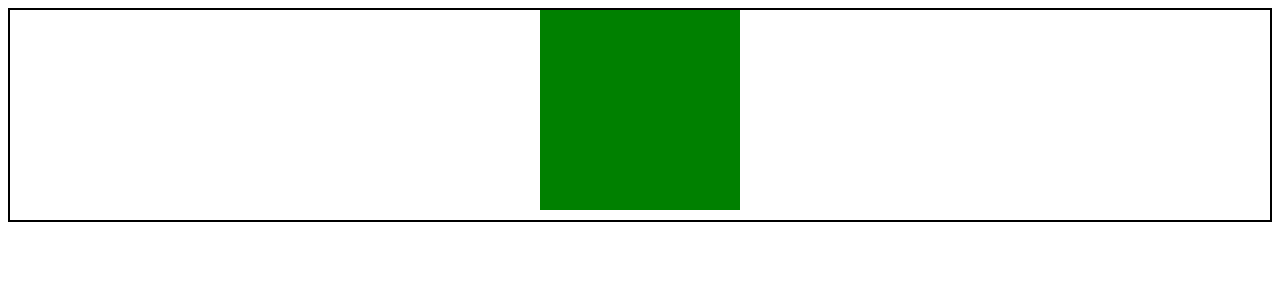
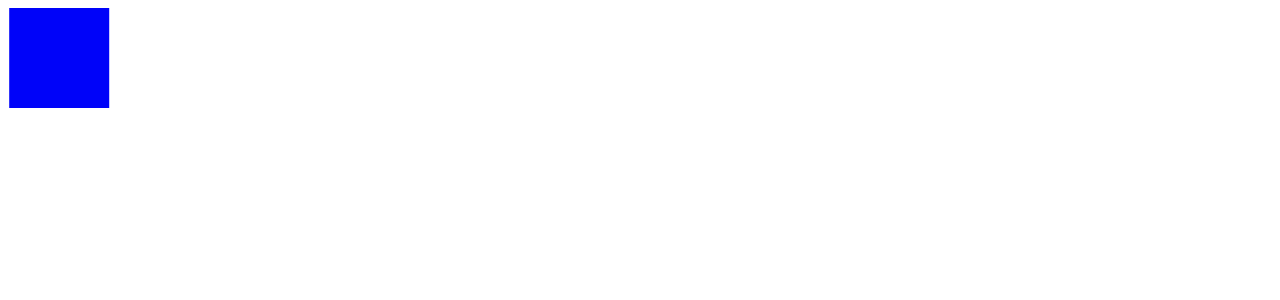
Before and after one commit to rh-abir/web-animation, a React (Vite) app: page / in a window 1280 px wide. Shown: the top 300 px of the page. Built offline with nearby package versions, Linux system fonts and the light colour scheme.

Commit message:
css animation

```diff
--- a/src/App.css
+++ b/src/App.css
@@ -1,26 +1,78 @@
-.main {
-    border: 2px solid black;
+/* .btn {
+    border: transparent;
+    color: tomato;
+    padding: 10px 20px;
+    background-color: transparent;
+    border-radius: 5px;
+    transition-duration: 500ms;
+    transition-timing-function: ease;
+    position: relative;
+    overflow: hidden;
+    perspective: 100px;
+}*/
 
-    display: flex;
-    gap: 10px;
-    flex-direction: column;
-    justify-content: center;
-    align-items: center;
-    /* overflow: hidden; */
-    position: relative;
+/* .btn::after {
+    content: "";
+    height: 100%;
+    width: 100%;
+    background-color: white;
+    position: absolute;
+    top: 0;
+    right: 0;
+    transition-property: all;
+    transition-duration: 500ms;
+    transition-timing-function: ease;
+    transform: scaleY(0);
+    z-index: -1;
 
-    perspective: 500px;
 }
 
-.box-1 {
-    /* position: absolute; */
-    background-color: green;
-    width: 200px;
-    height: 200px;
-    transition-duration: 600ms;
-    transition-timing-function: ease;
+.btn:hover {
+
+    color: white;
 }
 
-.box-1:hover {
-    transform: rotateX(89deg)
+.btn:hover::after {
+    transform: scale(1);
+    background-color: tomato;
+} */
+
+
+
+.box {
+    height: 100px;
+    width: 100px;
+    background-color: red;
+    animation: moving;
+    animation-duration: 2000ms;
+    /* animation-delay: 100ms; */
+    /* animation-fill-mode: forwards; */
+    animation-iteration-count: infinite;
+    animation-direction: alternate;
+
 }
+
+@keyframes moving {
+    0% {
+        transform: translate(0);
+        background-color: blue;
+    }
+
+    25% {
+        transform: translate(50px);
+        background-color: green;
+    }
+
+    50% {
+        transform: translate(50px, 50px);
+    }
+
+    75% {
+        transform: translate(-50px, 50px);
+    }
+
+
+    100% {
+        transform: translate(-50px, -50px);
+    }
+}
--- a/src/App.tsx
+++ b/src/App.tsx
@@ -3,10 +3,8 @@ import "./App.css";
 function App() {
   return (
     <div className="main">
-      <div className="box-1"></div>
-      <div className="box-container-2">
-        <div className="box-2"></div>
-      </div>
+      {/* <button className="btn">Hove me</button> */}
+      <div className="box"></div>
     </div>
   );
 }
```
